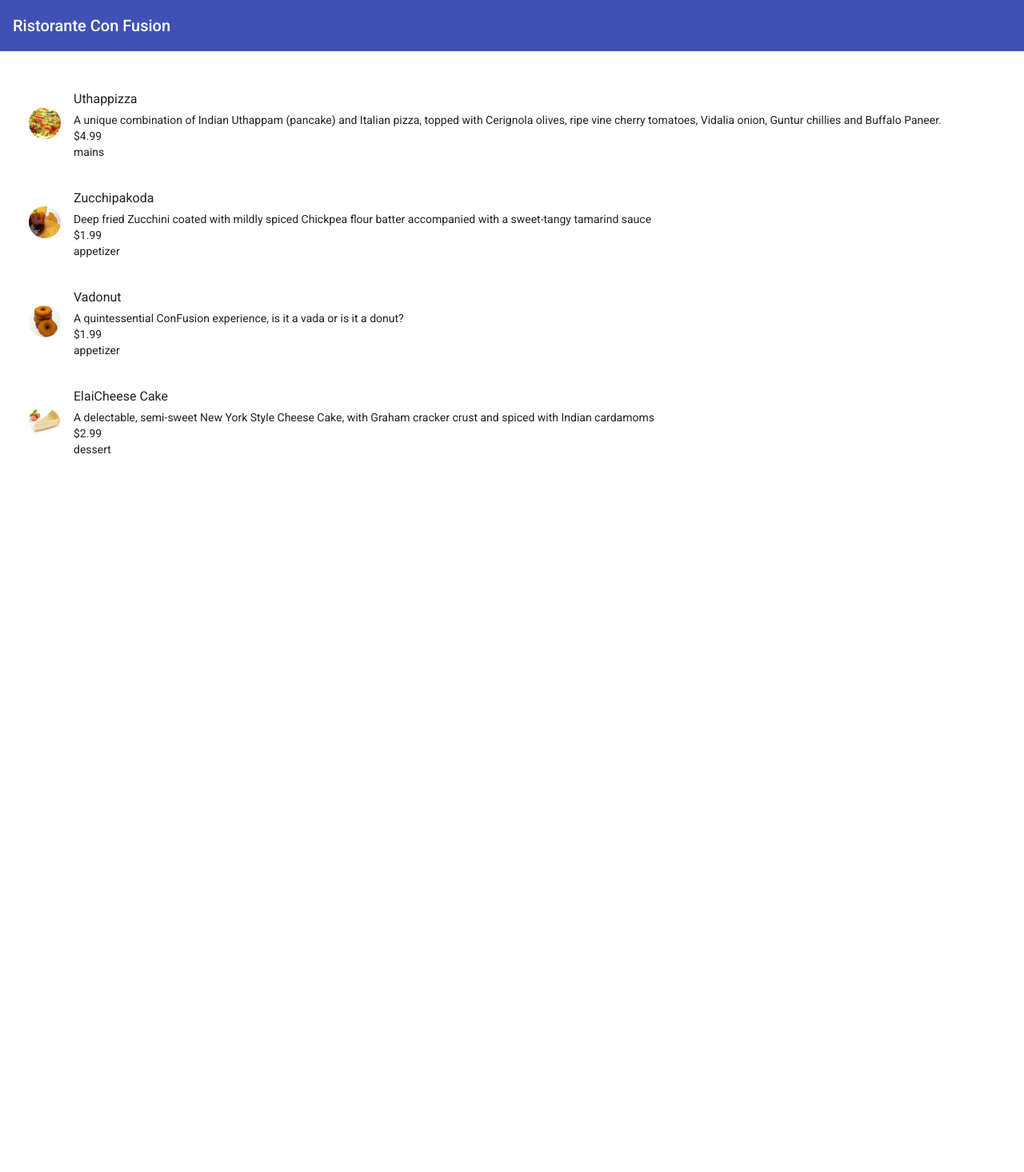
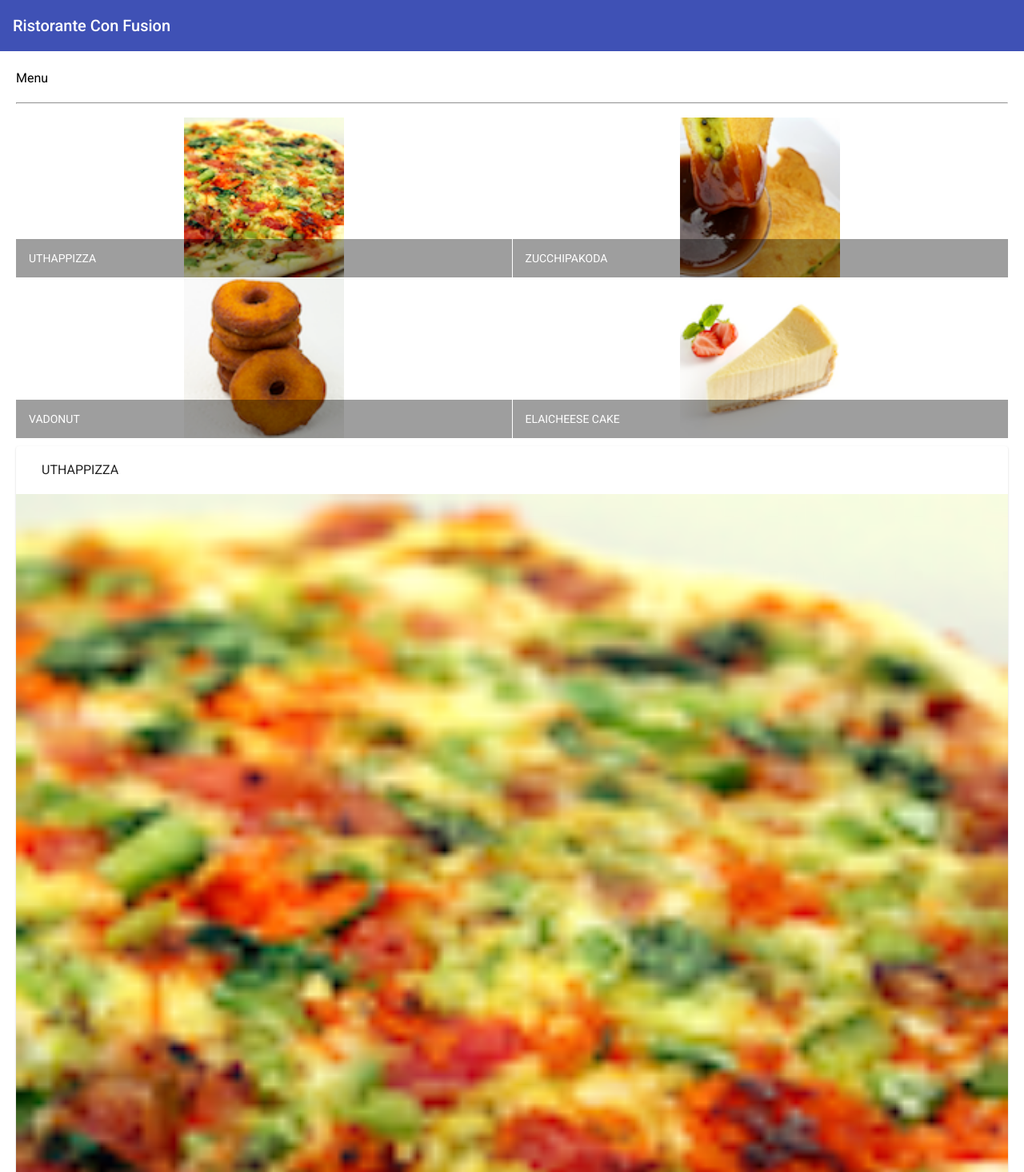
Before and after one commit to rifayetazamtalukder/conFusion, an Angular app: page / in a window 1280 px wide. Shown: the top 1466 px of the page at 80% size. Before the commit the page ends 800 px from the top, so only its background shows below. Built offline with nearby package versions, Linux system fonts and the light colour scheme.

Commit message:
Angular components part two

```diff
--- a/src/app/menu/menu.component.html
+++ b/src/app/menu/menu.component.html
@@ -2,36 +2,71 @@
 <!--  -->
 <!--  -->
 
-<div class="container" fxLayout="column" fxLayoutGap="50px">
+<div class="container" fxLayout="column" fxLayoutGap="10px">
 
-    <mat-list fxFlex>
+    <div fxFlex>
 
-        <mat-list-item *ngFor="let dish of dishes">
+        <div>
 
-            <img matListAvatar src="{{ dish.image }}" alt="{{ dish.name }}">
+            <h3>Menu</h3>
+            <hr>
 
-            <h1 matLine>{{ dish.name }}</h1>
+        </div>
 
-            <p matLine>
+    </div>
 
-                <span> {{ dish.description }} </span>
+    <div fxFlex>
 
-            </p>
+        <mat-grid-list cols="2" rowHeight="200px">
 
-            <p matLine>
+            <mat-grid-tile *ngFor="let dish of dishes">
 
-                <span> {{ dish.price | currency }} </span>
+                <img height="200px" src="{{ dish.image }}" alt="{{ dish.name }}">
 
-            </p>
+                <mat-grid-tile-footer>
 
-            <p matLine>
+                    <h1>{{ dish.name | uppercase }}</h1>
 
-                <span> {{ dish.category }} </span>
+                </mat-grid-tile-footer>
 
-            </p>
+            </mat-grid-tile>
 
-        </mat-list-item>
+        </mat-grid-list>
 
-    </mat-list>
+    </div>
+
+
+    <div fxFlex *ngIf="selectedDish">
+
+        <mat-card>
+
+            <mat-card-header>
+
+                <mat-card-title>
+
+                    <h3>{{ selectedDish.name | uppercase }}</h3>
+
+                </mat-card-title>
+
+            </mat-card-header>
+
+            <img mat-card-image src="{{ selectedDish.image }}" alt="{{ selectedDish.name }}">
+
+            <mat-card-content>
+
+                <p>{{ selectedDish.description }}</p>
+
+            </mat-card-content>
+
+            <mat-card-actions>
+
+                <button mat-button>LIKE</button>
+                <button mat-button>SHARE</button>
+
+            </mat-card-actions>
+
+        </mat-card>
+
+    </div>
 
 </div>
--- a/src/app/menu/menu.component.ts
+++ b/src/app/menu/menu.component.ts
@@ -3,15 +3,7 @@ import { Component, OnInit } from '@angular/core';
 import { Dish } from "../shared/dish";
 
 
-
-@Component({
-  selector: 'app-menu',
-  templateUrl: './menu.component.html',
-  styleUrls: ['./menu.component.scss']
-})
-export class MenuComponent implements OnInit {
-
-  dishes: Dish[] = [
+const DISHES: Dish[] = [
   {
     id: '0',
     name: 'Uthappizza',
@@ -56,6 +48,18 @@ export class MenuComponent implements OnInit {
 ];
 
 
+@Component({
+  selector: 'app-menu',
+  templateUrl: './menu.component.html',
+  styleUrls: ['./menu.component.scss']
+})
+export class MenuComponent implements OnInit {
+
+  dishes: Dish[] = DISHES;
+
+  selectedDish: Dish = DISHES[0];
+
+
   // ==================================================
   //                      Constructor
   //
--- a/src/styles.scss
+++ b/src/styles.scss
@@ -1,5 +1,5 @@
 
-// SOme basic resets
+// Some basic resets
 html, body { height: 100%; }
 body {
     margin: 0;
@@ -12,3 +12,7 @@ body {
     margin: 20px;
     display: flex;
 }
+
+.mb-10 {
+    margin-bottom: 10px;
+}
```
Also changed, not shown: src/app/material/material.module.ts (+13 -1 lines). Lines whose indentation alone changed are shown as unchanged.
